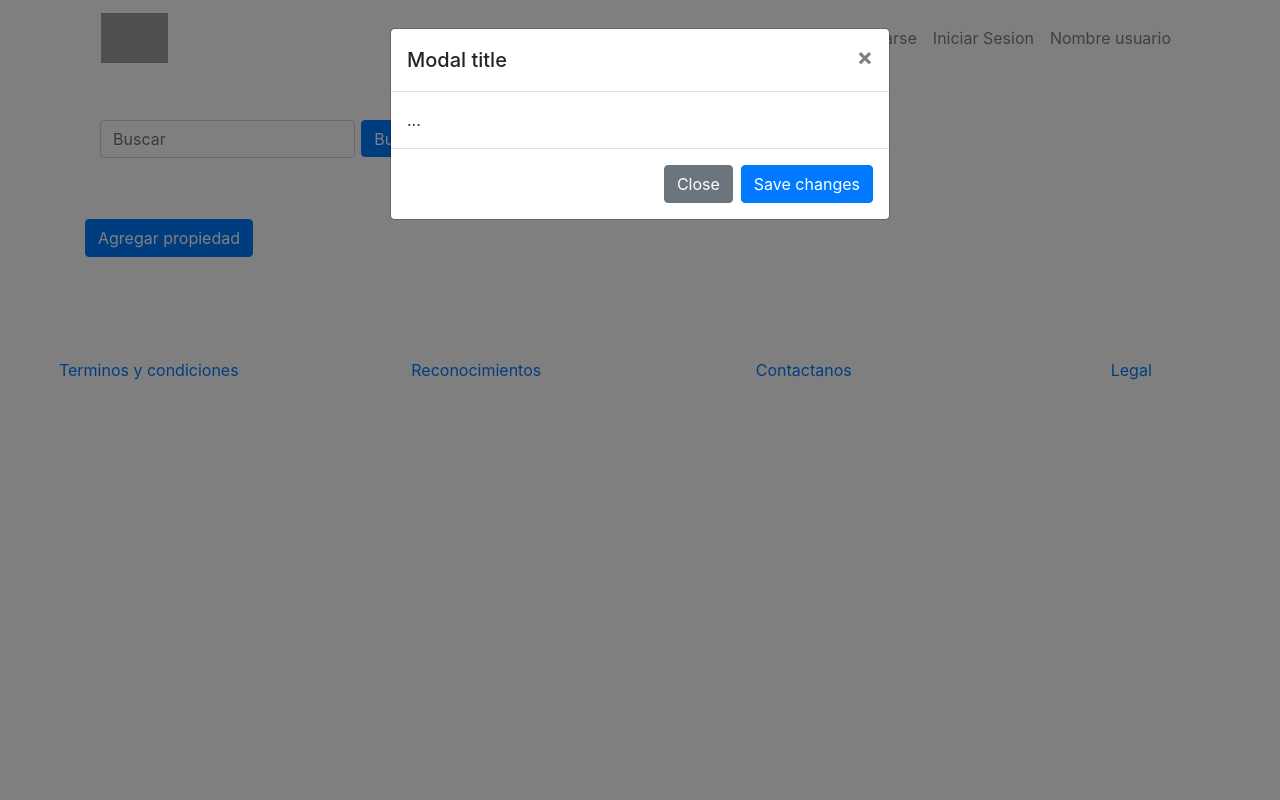
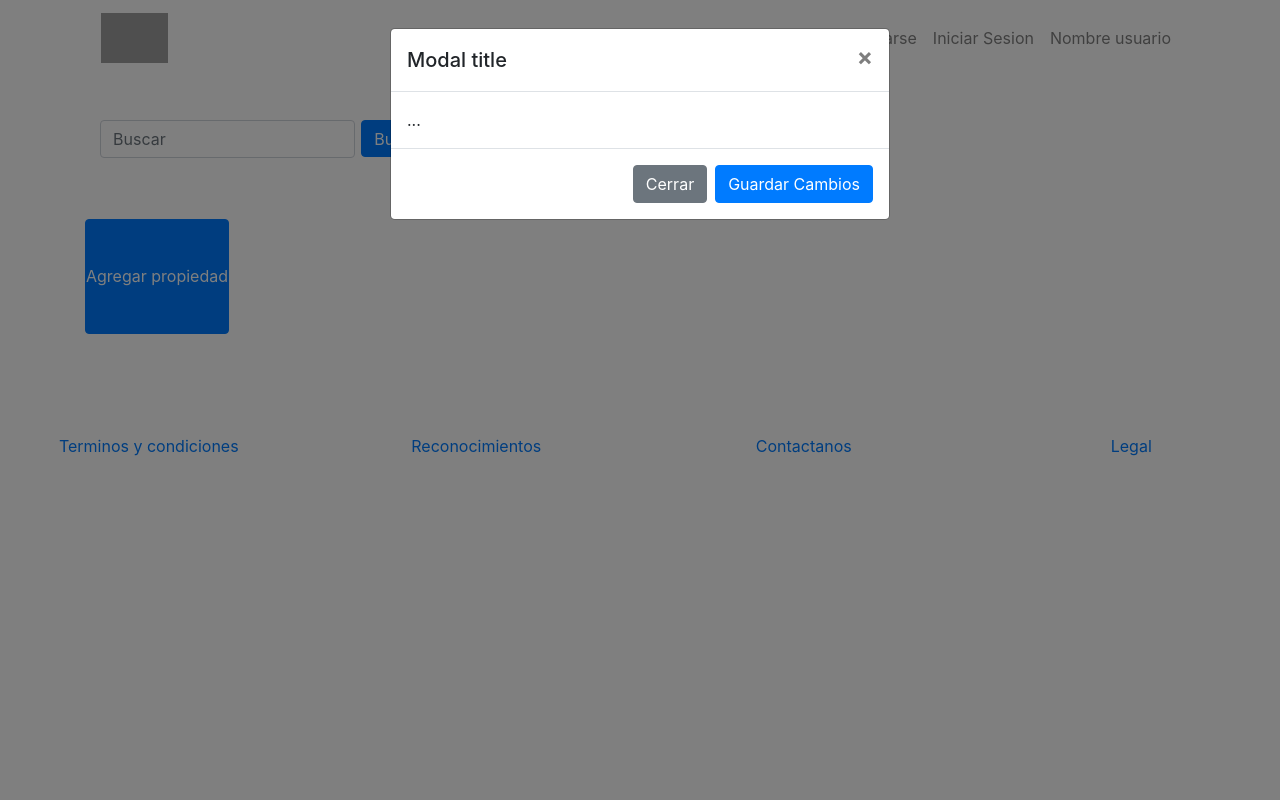
Before and after one commit to ag94e/InmobiNova, a Django app: page /houses/ in a window 1280 px wide, after a click on "Agregar propiedad". Run offline with Django 3.2, Linux system fonts and the light colour scheme; data that the repository does not hold is empty; some libraries are stand-ins or nearby versions; grey boxes are pictures that could not be loaded.

Commit message:
Change in Modal Register

```diff
--- a/gestionpedidos/templates/houses.html
+++ b/gestionpedidos/templates/houses.html
@@ -12,7 +12,7 @@
           <button style="height: 37px; margin-left: 2%" type="submit" class="btn btn-primary"> Buscar</button>
         </form>
 
-        <button type="button" class="btn btn-primary" data-toggle="modal" data-target="#exampleModal">
+        <button style="padding: 4% 0" type="button" class="btn btn-primary" data-toggle="modal" data-target="#exampleModal">
   Agregar propiedad
 </button>
 
@@ -30,8 +30,8 @@
         ...
       </div>
       <div class="modal-footer">
-        <button type="button" class="btn btn-secondary" data-dismiss="modal">Close</button>
-        <button type="button" class="btn btn-primary">Save changes</button>
+        <button type="button" class="btn btn-secondary" data-dismiss="modal">Cerrar</button>
+        <button type="button" class="btn btn-primary">Guardar Cambios</button>
       </div>
     </div>
   </div>
```
